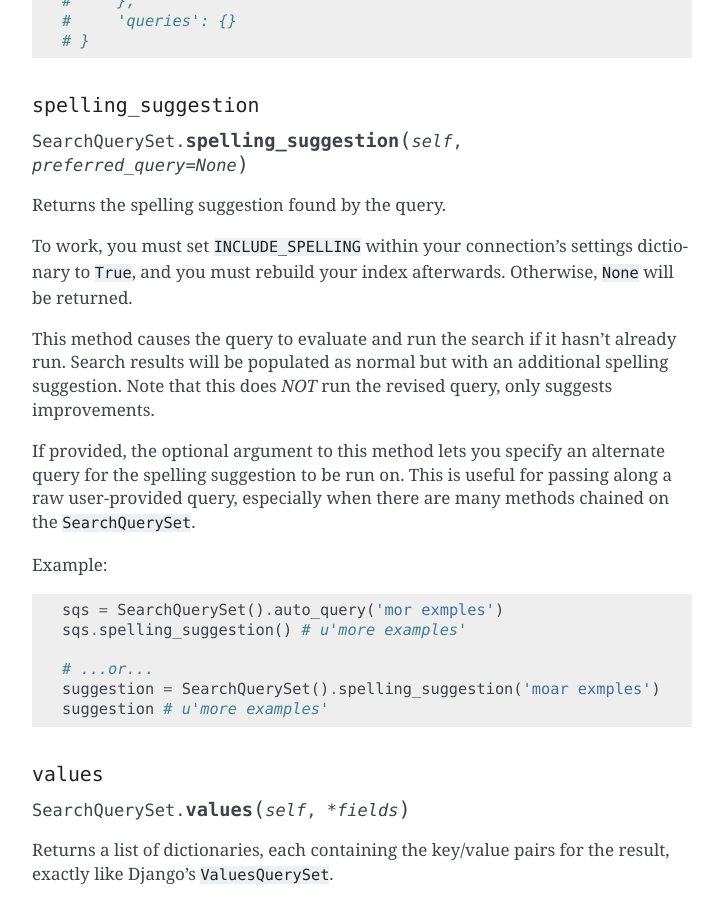
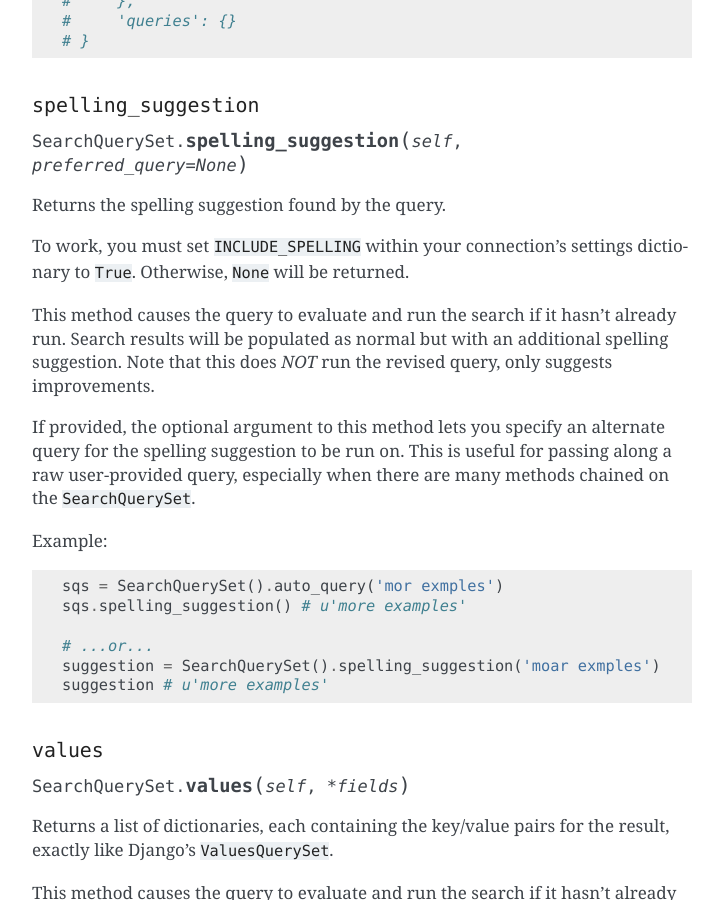
Before and after one commit to happycamper1129/django-project, a Sphinx documentation site: the page built from docs/searchqueryset_api.rst, in a window 1280 px wide and 900 px high, scrolled down 13202 px. Shown: the whole window, without its empty margins (388-1111 px from the left). Built offline with Sphinx 7.4.7, drawn with Linux system fonts in a browser that asks for light colours.

```diff
--- a/docs/searchqueryset_api.rst
+++ b/docs/searchqueryset_api.rst
@@ -632,8 +632,7 @@ Example::
 Returns the spelling suggestion found by the query.
 
 To work, you must set ``INCLUDE_SPELLING`` within your connection's
-settings dictionary to ``True``, and you must rebuild your index afterwards.
-Otherwise, ``None`` will be returned.
+settings dictionary to ``True``. Otherwise, ``None`` will be returned.
 
 This method causes the query to evaluate and run the search if it hasn't already
 run. Search results will be populated as normal but with an additional spelling
```
Also changed, not shown: 1 other file.
